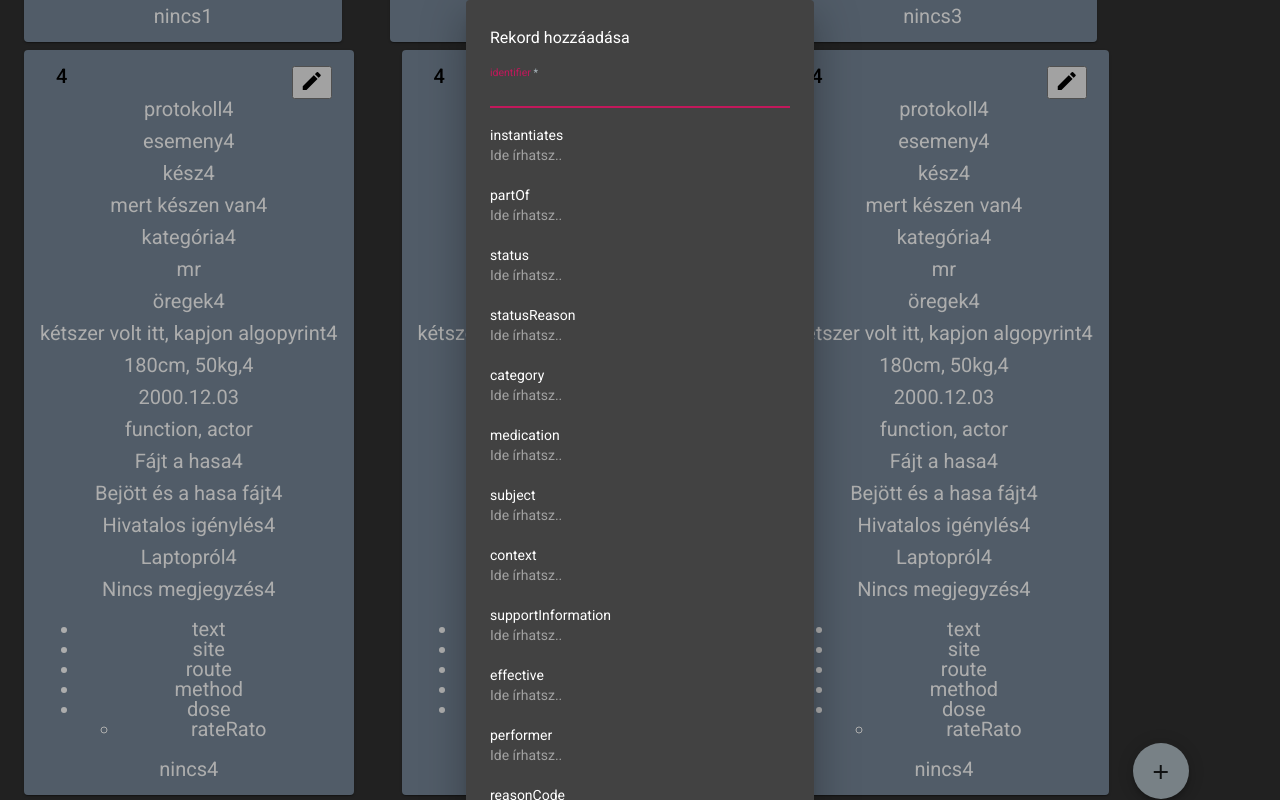
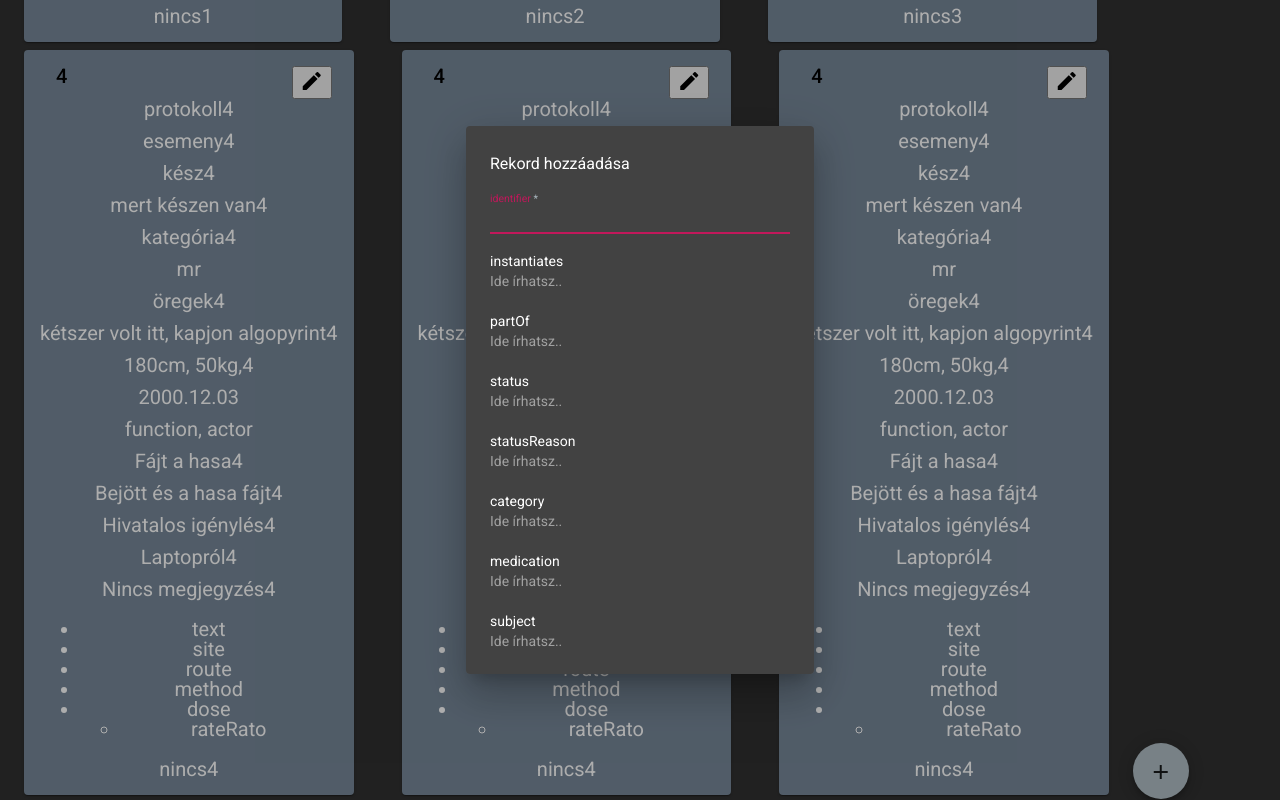
Before and after one commit to bendi1203/webkert, an Angular app in the folder medAd/: page / in a window 1280 px wide. Both pictures are taken after a click on the button "add". Built offline with nearby package versions, Linux system fonts and the light colour scheme; what @angular/fire would draw is missing.

Commit message:
button add gomb működik és ki is írja

```diff
--- a/medAd/src/app/pages/home/home.component.ts
+++ b/medAd/src/app/pages/home/home.component.ts
@@ -40,7 +40,8 @@ export class HomeComponent implements OnInit, OnDestroy{
     const dialogRef = this.dialog.open(RekordAddComponent, {});
     // tslint:disable-next-line: deprecation
     dialogRef.afterClosed().subscribe(result => {
-      if (result && result.title) {
+      console.log(result);
+      if (result) {
         this.rekords.push(result);
       }
     });
--- a/medAd/src/app/pages/rekord/add/rekord-add/rekord-add.component.html
+++ b/medAd/src/app/pages/rekord/add/rekord-add/rekord-add.component.html
@@ -78,6 +78,7 @@
       <textarea placeholder="Ide írhatsz.." formControlName="eventHistory" matInput cdkTextareaAutosize
         cdkAutosizeMinRows="2" cdkAutosizeMaxRows="5"></textarea>
 
+
   <div style="display: flex; justify-content: flex-end;">
     <button mat-button (click)="dialogRef.close()" class="margin-right">MÉGSEM</button>
     <button mat-button [mat-dialog-close]="form.value" [disabled]="form.invalid">FELVÉTEL</button>
--- a/medAd/src/app/pages/rekord/add/rekord-add/rekord-add.component.scss
+++ b/medAd/src/app/pages/rekord/add/rekord-add/rekord-add.component.scss
@@ -1,3 +1,4 @@
 .form{
     width: 300px;
+    height: 500px;
 }
--- a/medAd/src/app/pages/rekord/add/rekord-add/rekord-add.module.ts
+++ b/medAd/src/app/pages/rekord/add/rekord-add/rekord-add.module.ts
@@ -6,6 +6,7 @@ import { MatInputModule } from '@angular/material/input';
 import { MatButtonModule } from '@angular/material/button';
 import { MatDialogModule } from '@angular/material/dialog';
 import { MatFormFieldModule } from '@angular/material/form-field';
+import {ScrollingModule} from '@angular/cdk/scrolling';
 
 
 @NgModule({
@@ -20,6 +21,7 @@ import { MatFormFieldModule } from '@angular/material/form-field';
     MatButtonModule,
     MatDialogModule,
     MatFormFieldModule,
+    ScrollingModule
   ],
   exports: [RekordAddComponent]
 })
```
Lines whose indentation alone changed are shown as unchanged.
